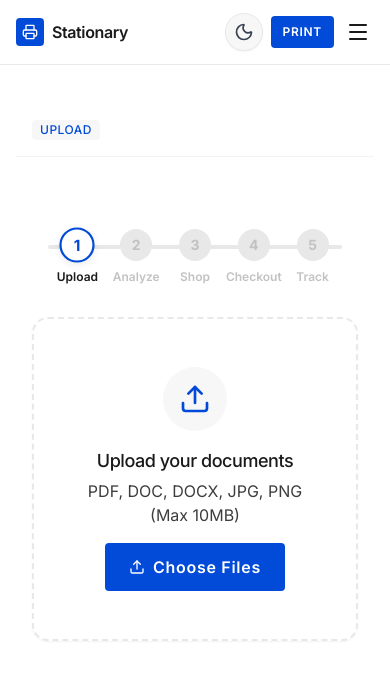
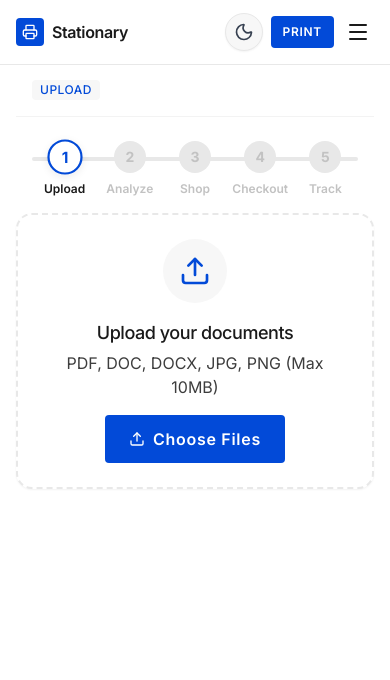
Before and after one commit to alobit21/ONLINE_PRINTING_SYSTEM, a React (Vite) app in the folder stationary_frontend/: page /checkout in a window 390 px wide. Shown: the top 680 px of the page. Built offline with nearby package versions, Linux system fonts and the light colour scheme.

Commit message:
upload fixed

```diff
--- a/stationary_frontend/src/features/customer/guest/GuestWorkflowManager.tsx
+++ b/stationary_frontend/src/features/customer/guest/GuestWorkflowManager.tsx
@@ -62,7 +62,7 @@ export const GuestWorkflowManager = () => {
         const visibleSteps = stepFlow.slice(0, currentIndex + 1);
 
         return (
-            <div className="flex items-center gap-2 text-sm text-steel mb-6 pb-4 border-b border-fog/50 max-w-5xl mx-auto px-4 w-full overflow-x-auto whitespace-nowrap">
+            <div className="flex items-center gap-2 text-sm text-steel mb-2 sm:mb-6 pb-4 border-b border-fog/50 max-w-5xl mx-auto px-4 w-full overflow-x-auto whitespace-nowrap">
                 {visibleSteps.map((step, index) => {
                     const isLast = index === visibleSteps.length - 1;
                     const label = stepLabels[step];
@@ -96,14 +96,14 @@ export const GuestWorkflowManager = () => {
         switch (currentStep) {
             case 'upload':
                 return (
-                    <div className="max-w-5xl mx-auto p-4 min-h-screen">
+                    <div className="max-w-5xl mx-auto p-0 sm:p-4 min-h-screen">
                         <OrderProgress currentStep={1} />
                         <GuestPrintUploadFlow />
                     </div>
                 );
             case 'analysis':
                 return (
-                    <div className="max-w-5xl mx-auto p-4 min-h-screen">
+                    <div className="max-w-5xl mx-auto p-0 sm:p-4 min-h-screen">
                         <OrderProgress currentStep={2} />
                         <DocumentAnalyzer />
                     </div>
@@ -111,7 +111,7 @@ export const GuestWorkflowManager = () => {
 
             case 'shop':
                 return (
-                    <div className="max-w-5xl mx-auto p-4 min-h-screen">
+                    <div className="max-w-5xl mx-auto p-0 sm:p-4 min-h-screen">
                         <GuestShopSelection />
                     </div>
                 );
@@ -123,7 +123,7 @@ export const GuestWorkflowManager = () => {
                 );
             default:
                 return (
-                    <div className="max-w-5xl mx-auto p-4 min-h-screen">
+                    <div className="max-w-5xl mx-auto p-0 sm:p-4 min-h-screen">
                         <OrderProgress currentStep={1} />
                         <GuestPrintUploadFlow />
                     </div>
@@ -136,7 +136,7 @@ export const GuestWorkflowManager = () => {
             <LandingHeader />
 
             {/* Main Content with padding to account for the 100px fixed header */}
-            <div className="max-w-7xl mx-auto px-4 sm:px-6 lg:px-8 pt-[120px] pb-8">
+            <div className="max-w-7xl mx-auto px-4 sm:px-6 lg:px-8 pt-[80px] sm:pt-[120px] pb-8">
                 {renderBreadcrumbs()}
                 {renderStep()}
             </div>
--- a/stationary_frontend/src/features/customer/orders/components/OrderProgress.tsx
+++ b/stationary_frontend/src/features/customer/orders/components/OrderProgress.tsx
@@ -14,7 +14,7 @@ const steps = [
 
 export const OrderProgress: React.FC<OrderProgressProps> = ({ currentStep }) => {
   return (
-    <div className="w-full max-w-4xl mx-auto px-4 py-8">
+    <div className="w-full max-w-4xl mx-auto px-4 py-4 sm:py-8">
 
       {/* Track line */}
       <div className="relative flex justify-between items-center">
--- a/stationary_frontend/src/features/customer/upload/components/GuestPrintUploadFlow.tsx
+++ b/stationary_frontend/src/features/customer/upload/components/GuestPrintUploadFlow.tsx
@@ -178,7 +178,7 @@ export const GuestPrintUploadFlow = () => {
       <div className="space-y-8">
         {/* Upload Zone */}
       <div className="bg-canvas border-2 border-dashed border-fog hover:border-hp-primary rounded-[16px] transition-colors shadow-sm">
-        <div className="p-12 text-center">
+        <div className="p-6 sm:p-12 text-center">
           <div className="space-y-4">
             <div className="mx-auto w-16 h-16 bg-cloud rounded-full flex items-center justify-center">
               <Upload className="w-8 h-8 text-hp-primary" />
```
